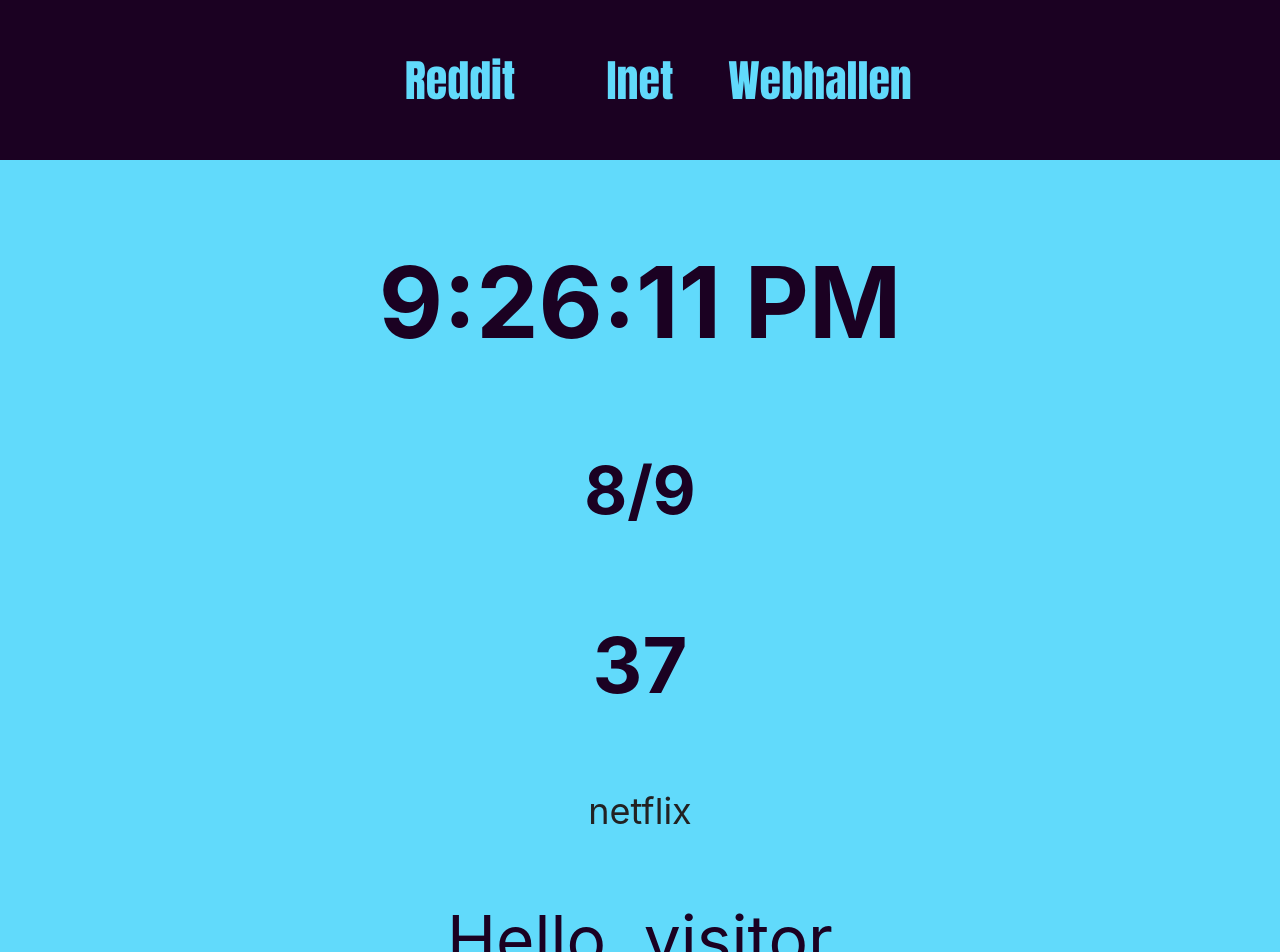
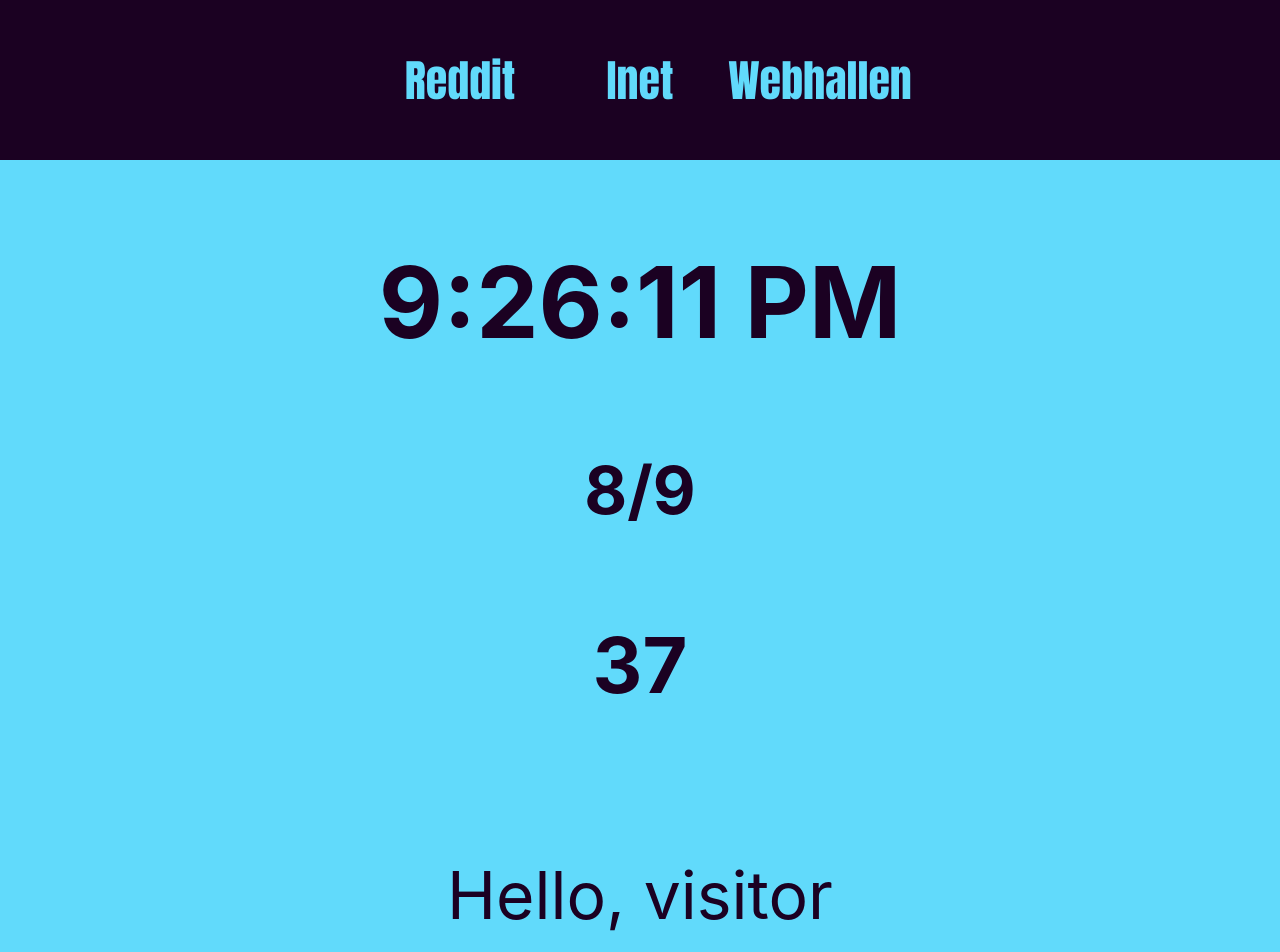
Before and after one commit to joacimgr/react-base, a React (Create React App) app: page / in a window 1280 px wide. Shown: the top 952 px of the page. Built offline with nearby package versions, Linux system fonts and the light colour scheme.

Commit message:
Remove Netflix link on frontpage

```diff
--- a/src/App.js
+++ b/src/App.js
@@ -40,16 +40,7 @@ function App() {
       </header>
       <div className="content">
         <Clock/>
-        <a
-            className="App-link-content"
-            href="http://www.netflix.com"
-            target="_blank"
-            rel="noopener noreferrer"
-          >
-            netflix
-          </a>
-          <Welcome name='visitor'/>
-
+        <Welcome name='visitor'/>
       </div>
       <div className="bottom">
         <p>Footer</p>
```
